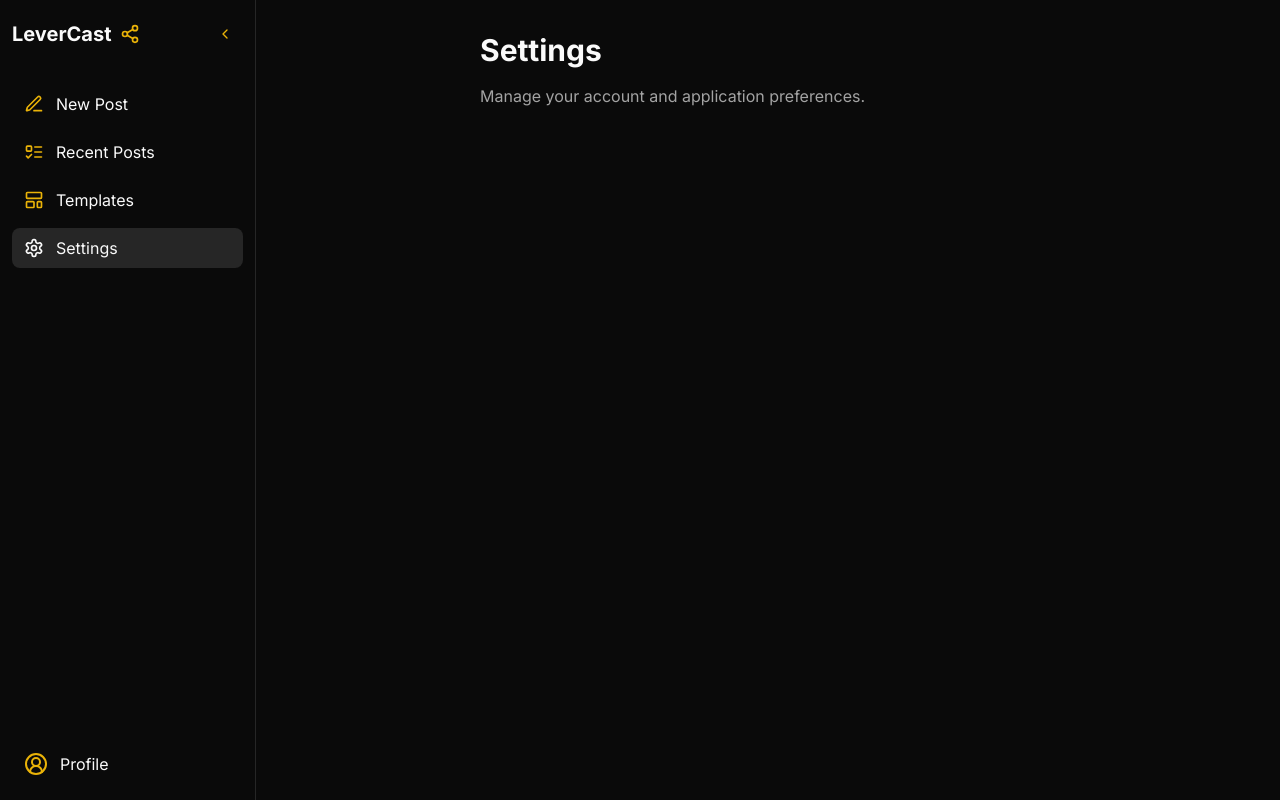
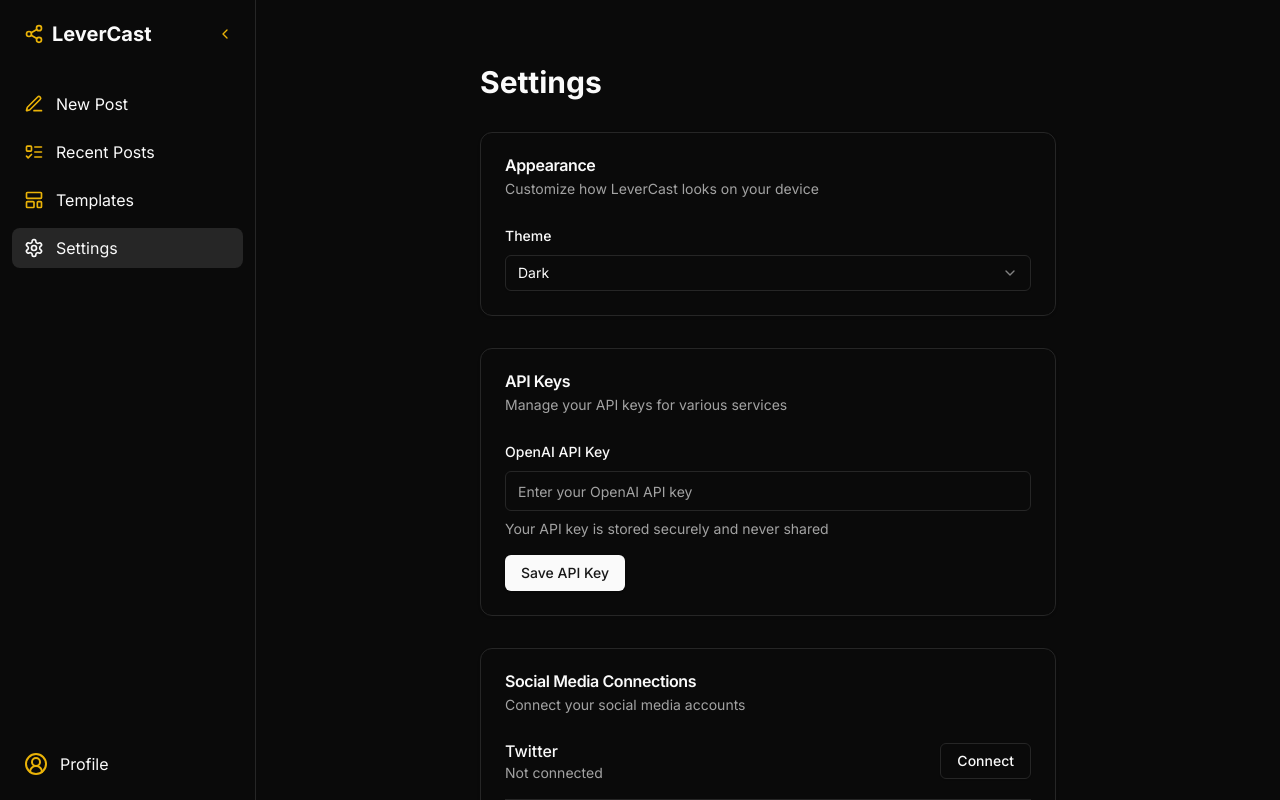
Before and after one commit to switch-dimension/lever-cast-5, a Next.js app: page /settings in a window 1280 px wide. Built offline with nearby package versions, Linux system fonts and the light colour scheme.

Commit message:
Feat(settings): Add comprehensive settings page with theme, API keys, and social media connections

```diff
--- a/package.json
+++ b/package.json
@@ -13,6 +13,7 @@
     "@radix-ui/react-dropdown-menu": "^2.1.6",
     "@radix-ui/react-label": "^2.1.2",
     "@radix-ui/react-select": "^2.1.6",
+    "@radix-ui/react-separator": "^1.1.2",
     "@radix-ui/react-slot": "^1.1.2",
     "class-variance-authority": "^0.7.1",
     "clsx": "^2.1.1",
--- a/src/app/dashboard/page.tsx
+++ /dev/null
@@ -1,10 +0,0 @@
-export default function DashboardPage() {
-  return (
-    <div className="space-y-4">
-      <h1 className="text-3xl font-bold">Dashboard</h1>
-      <p className="text-muted-foreground">
-        Welcome to LeverCast. Start creating and managing your social media content.
-      </p>
-    </div>
-  )
-}
--- a/src/app/settings/page.tsx
+++ b/src/app/settings/page.tsx
@@ -1,11 +1,163 @@
+"use client";
+
+import { useState } from "react";
+import { useTheme } from "next-themes";
+import { Button } from "@/components/ui/button";
+import { Input } from "@/components/ui/input";
+import {
+  Card,
+  CardContent,
+  CardDescription,
+  CardHeader,
+  CardTitle,
+} from "@/components/ui/card";
+import { Label } from "@/components/ui/label";
+import {
+  Select,
+  SelectContent,
+  SelectItem,
+  SelectTrigger,
+  SelectValue,
+} from "@/components/ui/select";
+import { Separator } from "@/components/ui/separator";
+
 export default function SettingsPage() {
+  const { theme, setTheme } = useTheme();
+  const [openAIKey, setOpenAIKey] = useState("");
+
   return (
-    <div className="space-y-4">
+    <div className="container mx-auto py-8 space-y-8">
       <h1 className="text-3xl font-bold">Settings</h1>
-      <p className="text-muted-foreground">
-        Manage your account and application preferences.
-      </p>
-      {/* Settings form will go here */}
+
+      {/* Theme Settings */}
+      <Card>
+        <CardHeader>
+          <CardTitle>Appearance</CardTitle>
+          <CardDescription>
+            Customize how LeverCast looks on your device
+          </CardDescription>
+        </CardHeader>
+        <CardContent>
+          <div className="space-y-2">
+            <Label htmlFor="theme">Theme</Label>
+            <Select value={theme} onValueChange={setTheme}>
+              <SelectTrigger>
+                <SelectValue placeholder="Select theme" />
+              </SelectTrigger>
+              <SelectContent>
+                <SelectItem value="light">Light</SelectItem>
+                <SelectItem value="dark">Dark</SelectItem>
+                <SelectItem value="system">System</SelectItem>
+              </SelectContent>
+            </Select>
+          </div>
+        </CardContent>
+      </Card>
+
+      {/* API Keys */}
+      <Card>
+        <CardHeader>
+          <CardTitle>API Keys</CardTitle>
+          <CardDescription>
+            Manage your API keys for various services
+          </CardDescription>
+        </CardHeader>
+        <CardContent>
+          <div className="space-y-4">
+            <div className="space-y-2">
+              <Label htmlFor="openai-key">OpenAI API Key</Label>
+              <Input
+                id="openai-key"
+                type="password"
+                value={openAIKey}
+                onChange={(e) => setOpenAIKey(e.target.value)}
+                placeholder="Enter your OpenAI API key"
+              />
+              <p className="text-sm text-muted-foreground">
+                Your API key is stored securely and never shared
+              </p>
+            </div>
+            <Button onClick={() => console.log("Save API key")}>
+              Save API Key
+            </Button>
+          </div>
+        </CardContent>
+      </Card>
+
+      {/* Social Media Connections */}
+      <Card>
+        <CardHeader>
+          <CardTitle>Social Media Connections</CardTitle>
+          <CardDescription>
+            Connect your social media accounts
+          </CardDescription>
+        </CardHeader>
+        <CardContent>
+          <div className="space-y-4">
+            <div className="flex items-center justify-between">
+              <div>
+                <h3 className="font-medium">Twitter</h3>
+                <p className="text-sm text-muted-foreground">
+                  Not connected
+                </p>
+              </div>
+              <Button variant="outline">Connect</Button>
+            </div>
+            <Separator />
+            <div className="flex items-center justify-between">
+              <div>
+                <h3 className="font-medium">LinkedIn</h3>
+                <p className="text-sm text-muted-foreground">
+                  Not connected
+                </p>
+              </div>
+              <Button variant="outline">Connect</Button>
+            </div>
+            <Separator />
+            <div className="flex items-center justify-between">
+              <div>
+                <h3 className="font-medium">Instagram</h3>
+                <p className="text-sm text-muted-foreground">
+                  Not connected
+                </p>
+              </div>
+              <Button variant="outline">Connect</Button>
+            </div>
+          </div>
+        </CardContent>
+      </Card>
+
+      {/* Account Settings */}
+      <Card>
+        <CardHeader>
+          <CardTitle>Account Settings</CardTitle>
+          <CardDescription>
+            Manage your account preferences
+          </CardDescription>
+        </CardHeader>
+        <CardContent>
+          <div className="space-y-4">
+            <div className="space-y-2">
+              <Label htmlFor="email">Email</Label>
+              <Input
+                id="email"
+                type="email"
+                placeholder="your@email.com"
+                disabled
+              />
+            </div>
+            <div className="space-y-2">
+              <Label htmlFor="name">Display Name</Label>
+              <Input
+                id="name"
+                type="text"
+                placeholder="Your Name"
+              />
+            </div>
+            <Button>Update Account</Button>
+          </div>
+        </CardContent>
+      </Card>
     </div>
-  )
+  );
 }
--- a/src/components/sidebar.tsx
+++ b/src/components/sidebar.tsx
@@ -42,9 +42,9 @@ export function Sidebar() {
     )}>
       <div className="flex items-center justify-between mb-8">
         {!isCollapsed && (
-          <Link href="/posts" className="text-xl font-bold flex items-center gap-2">
+          <Link href="/posts" className="text-xl font-bold flex items-center gap-2 pl-3">
+            <Share2 className="text-yellow-500" size={20} />
             LeverCast
-            <Share2 className="text-yellow-500" size={20} />
           </Link>
         )}
         <Button
--- /dev/null
+++ b/src/components/ui/separator.tsx
@@ -0,0 +1,31 @@
+"use client"
+
+import * as React from "react"
+import * as SeparatorPrimitive from "@radix-ui/react-separator"
+
+import { cn } from "@/lib/utils"
+
+const Separator = React.forwardRef<
+  React.ElementRef<typeof SeparatorPrimitive.Root>,
+  React.ComponentPropsWithoutRef<typeof SeparatorPrimitive.Root>
+>(
+  (
+    { className, orientation = "horizontal", decorative = true, ...props },
+    ref
+  ) => (
+    <SeparatorPrimitive.Root
+      ref={ref}
+      decorative={decorative}
+      orientation={orientation}
+      className={cn(
+        "shrink-0 bg-border",
+        orientation === "horizontal" ? "h-[1px] w-full" : "h-full w-[1px]",
+        className
+      )}
+      {...props}
+    />
+  )
+)
+Separator.displayName = SeparatorPrimitive.Root.displayName
+
+export { Separator }
--- a/src/lib/mock-data.ts
+++ b/src/lib/mock-data.ts
@@ -1,6 +1,7 @@
 export type Template = {
     id: string
     name: string
+    description: string
     isDefault: boolean
     platforms: {
         platform: 'twitter' | 'linkedin'
@@ -12,6 +13,7 @@ export const mockTemplates: Template[] = [
     {
         id: '1',
         name: 'Professional Business Template',
+        description: 'Perfect for business and professional updates',
         isDefault: true,
         platforms: [
             {
@@ -27,6 +29,7 @@ export const mockTemplates: Template[] = [
     {
         id: '2',
         name: 'Casual Social Template',
+        description: 'Ideal for casual, engaging social media content',
         isDefault: false,
         platforms: [
             {
@@ -42,6 +45,7 @@ export const mockTemplates: Template[] = [
     {
         id: '3',
         name: 'Marketing Campaign Template',
+        description: 'Designed for marketing campaigns and promotions',
         isDefault: false,
         platforms: [
             {
```
Also changed, not shown: 2 other files (tests, documents, lock files or other folders).
